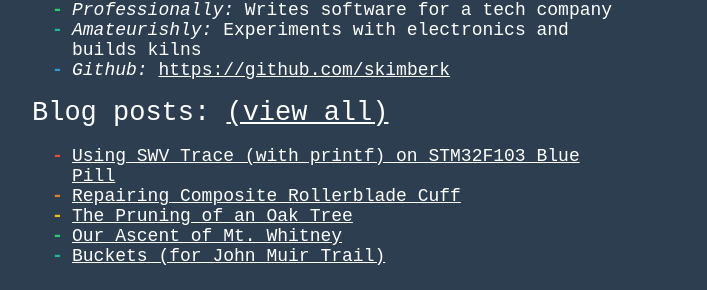
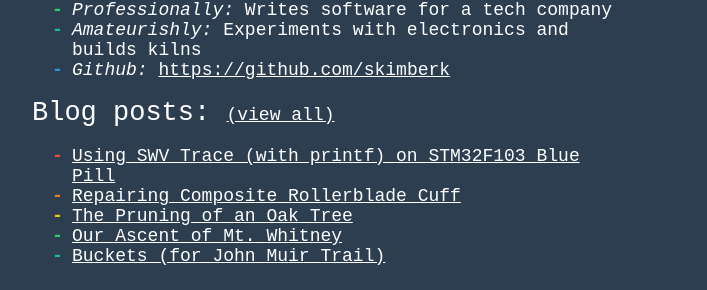
Before and after one commit to skimberk/skimberk.github.io, a Jekyll site: the page built from index.md, in a window 1280 px wide. Shown: the part 303-593 px from the top of the page, without its empty margins (308-1015 px from the left). Built offline with Jekyll 4.4.1, drawn with Linux system fonts in a browser that asks for light colours.

Commit message:
Update styles.css

```diff
--- a/assets/home/styles.css
+++ b/assets/home/styles.css
@@ -36,6 +36,10 @@ canvas {
   margin: 16px auto;
   padding: 0 20px;
   max-width: 600px;
+}
+
+.view-all {
+  font-size: 18px;
 }
 
 h1 {
```
